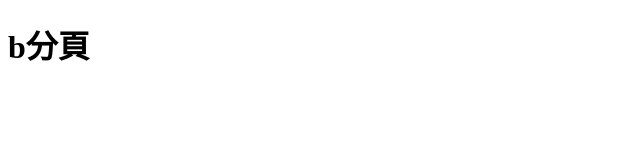
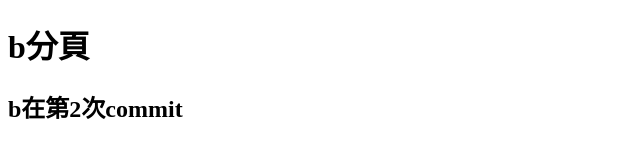
Before and after one commit to Syuan1996/gitA-2, a plain HTML site: page about.html in a window 1280 px wide. Shown: the whole page, without its empty margins (0-640 px from the left). Drawn offline with Linux system fonts and the light colour scheme.

Commit message:
第2次b的commit

```diff
--- a/about.html
+++ b/about.html
@@ -7,5 +7,6 @@
 </head>
 <body>
     <h1>b分頁</h1>
+    <h2>b在第2次commit</h2>
 </body>
 </html>
```
